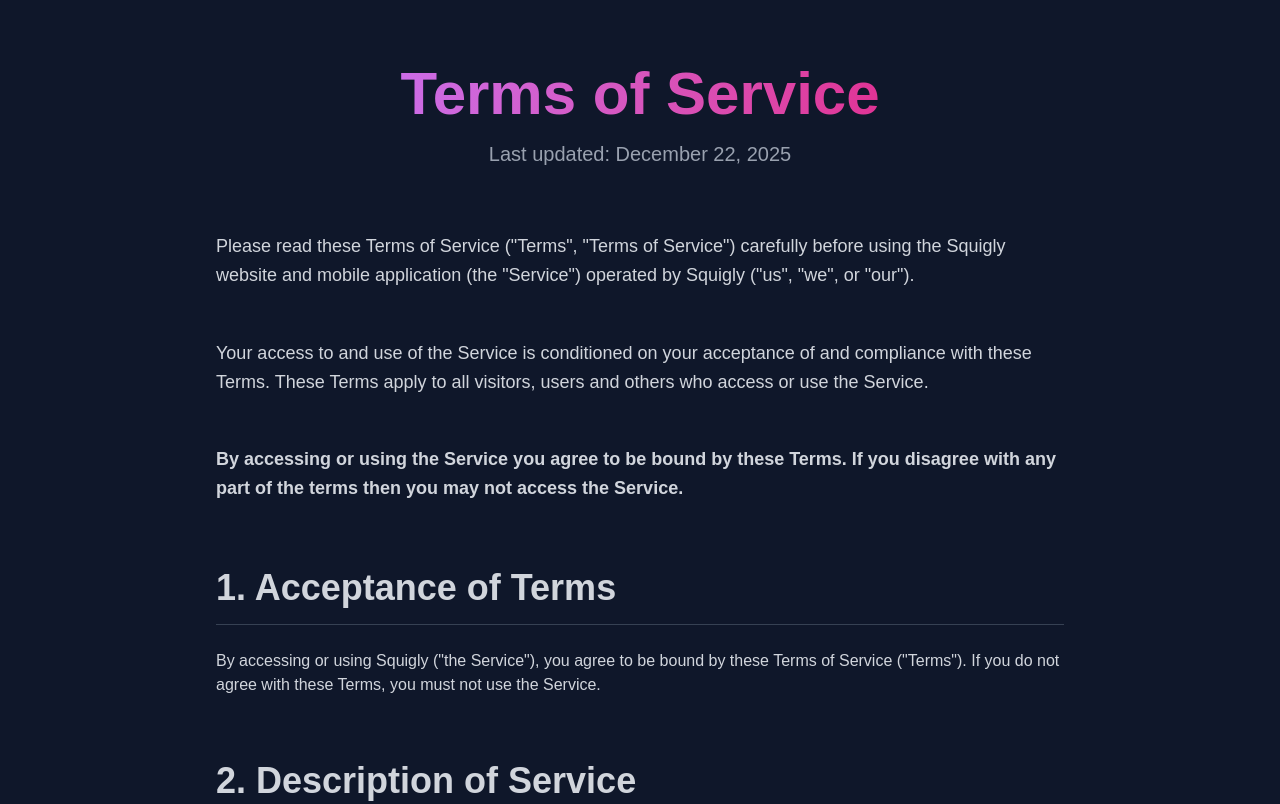
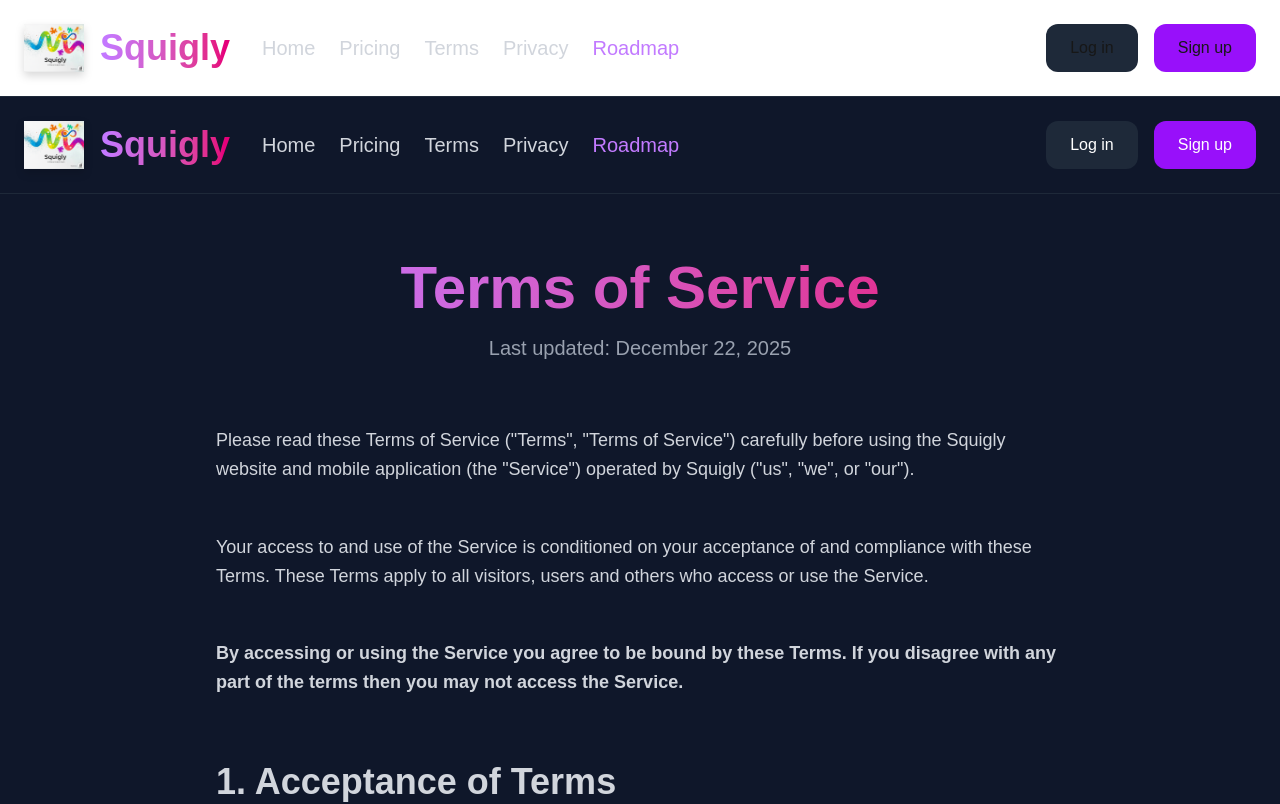
Before and after one commit to hayesjl77/squigly, a Next.js app: page /terms in a window 1280 px wide. Shown: the top 804 px of the page. Built offline with nearby package versions, Linux system fonts and the light colour scheme; no server answers.

Commit message:
feat(ui): make AuthHeader show on all pages including pricing
- Added AuthHeader to root layout for consistent header
- Updated AuthHeader to show Log in/Sign up when unauthenticated
- Consistent navigation across all pages

```diff
--- a/src/app/layout.tsx
+++ b/src/app/layout.tsx
@@ -1,9 +1,11 @@
-import type { Metadata } from "next";
-import "./globals.css"; // if you have global styles
+// src/app/layout.tsx
+import type { Metadata } from 'next';
+import AuthHeader from '@/components/AuthHeader'; // adjust path if needed
+import './globals.css';
 
 export const metadata: Metadata = {
-    title: "Squigly - AI Video Coach",
-    description: "AI-powered analysis and optimization for YouTube creators",
+    title: 'Squigly - AI Video Coach',
+    description: 'AI-powered analysis and optimization for YouTube creators',
 };
 
 export default function RootLayout({
@@ -14,6 +16,7 @@
     return (
         <html lang="en">
         <body className="bg-gradient-to-b from-[#0f172a] to-black text-white antialiased">
+        <AuthHeader /> {/* ← Add here – shows on ALL pages */}
         {children}
         </body>
         </html>
--- a/src/components/AuthHeader.tsx
+++ b/src/components/AuthHeader.tsx
@@ -58,35 +58,29 @@
 
     const handleManageBilling = async () => {
         if (isBillingLoading) return;
-
         setIsBillingLoading(true);
 
         try {
             const res = await fetch('/api/stripe/portal', {
                 method: 'POST',
-                headers: {
-                    'Content-Type': 'application/json',
-                },
-                credentials: 'include', // Required to send Supabase auth cookies
+                headers: { 'Content-Type': 'application/json' },
+                credentials: 'include',
             });
 
-            // IMPORTANT: Read the body ONLY ONCE
             const data = await res.json();
 
             if (!res.ok) {
-                // Handle specific status codes using the already-parsed data
                 if (res.status === 401) {
-                    alert('Session expired or unauthorized. Please log out and log back in.');
+                    alert('Session expired. Please log out and log back in.');
                     return;
                 }
                 throw new Error(data.error || 'Failed to open billing portal');
             }
 
             if (!data.url) {
-                throw new Error('No portal URL received from server');
+                throw new Error('No portal URL received');
             }
 
-            // Success: redirect to Stripe portal
             window.location.href = data.url;
         } catch (error: any) {
             console.error('Manage Billing error:', error);
@@ -95,10 +89,6 @@
             setIsBillingLoading(false);
         }
     };
-
-    if (!user) return null;
-
-    const isPaidPlan = subscription.status && subscription.status !== 'free';
 
     return (
         <header className="border-b border-gray-800 p-6">
@@ -138,7 +128,9 @@
                     </div>
                 </div>
 
-                {/* User Profile Dropdown */}
+                {/* Auth / User Section */}
+                <div className="flex items-center gap-4">
+                    {user ? (
                         <div className="relative">
                             <button
                                 onClick={() => setShowUserMenu(!showUserMenu)}
@@ -157,7 +149,6 @@
                                             <p className="font-bold text-lg">Account</p>
                                             <p className="text-gray-400 text-sm break-all mt-1">{user.email}</p>
                                         </div>
-
                                         <div>
                                             <p className="font-bold text-lg">Your Plan</p>
                                             <p className="text-2xl font-bold capitalize mt-2">
@@ -168,9 +159,8 @@
                                                         : 'Free Plan'}
                                             </p>
                                         </div>
-
                                         <div className="flex flex-col gap-3">
-                                    {isPaidPlan ? (
+                                            {subscription.status && subscription.status !== 'free' ? (
                                                 <button
                                                     onClick={handleManageBilling}
                                                     disabled={isBillingLoading}
@@ -188,7 +178,6 @@
                                                     Upgrade Plan
                                                 </a>
                                             )}
-
                                             <button
                                                 onClick={handleSignOut}
                                                 className="w-full py-3 bg-red-600 hover:bg-red-700 rounded-lg transition font-medium"
@@ -200,6 +189,23 @@
                                 </div>
                             )}
                         </div>
+                    ) : (
+                        <div className="flex gap-4">
+                            <a
+                                href="/login"
+                                className="px-6 py-3 bg-gray-800 rounded-xl hover:bg-gray-700 transition"
+                            >
+                                Log in
+                            </a>
+                            <a
+                                href="/signup"
+                                className="px-6 py-3 bg-purple-600 hover:bg-purple-700 rounded-xl transition font-medium"
+                            >
+                                Sign up
+                            </a>
+                        </div>
+                    )}
+                </div>
             </div>
         </header>
     );
```
Lines whose indentation alone changed are shown as unchanged.
